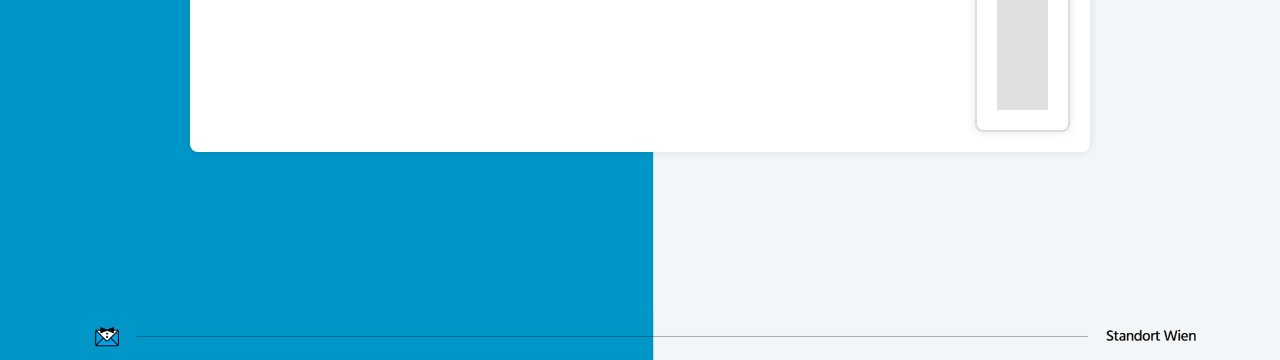
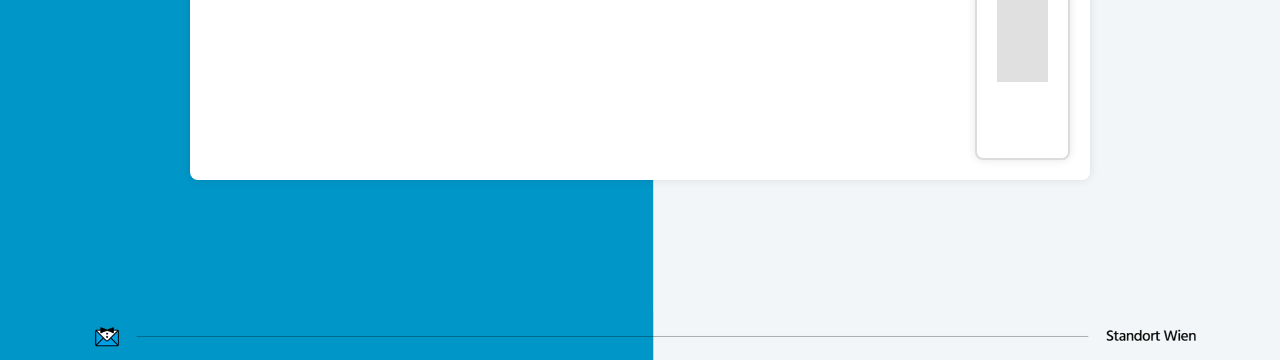
Before and after one commit to RichardOnu/TVSlides, a website built with webpack: page BriefButler_Slide_Vorlagen/post.html in a window 1280 px wide. Shown: the part 440-800 px from the top of the page. Built offline with nearby package versions, Linux system fonts and the light colour scheme.

Commit message:
size increase

```diff
--- a/BriefButler_Slide_Vorlagen/css/style.css
+++ b/BriefButler_Slide_Vorlagen/css/style.css
@@ -6,8 +6,8 @@ html {
 }
 
 .fullscreen{
-  min-width: 100%;
-  min-height: 100%;
+  min-width: 55%;
+  min-height: 55%;
 }
 
 body {
--- a/BriefButler_Slide_Vorlagen/post.html
+++ b/BriefButler_Slide_Vorlagen/post.html
@@ -26,7 +26,7 @@
 
 <body style=" background: url('img/defaultbg.png') no-repeat center center fixed; background-size: cover;">
 
-<div class="container">
+<div class="container fullscreen" >
   <div class="main-content">
     <div class="text-rows">
       <div class="header blue">
```
Also changed, not shown: BriefButler_Slide_Vorlagen/sendungenImDetail.html (+1 -1 lines).
